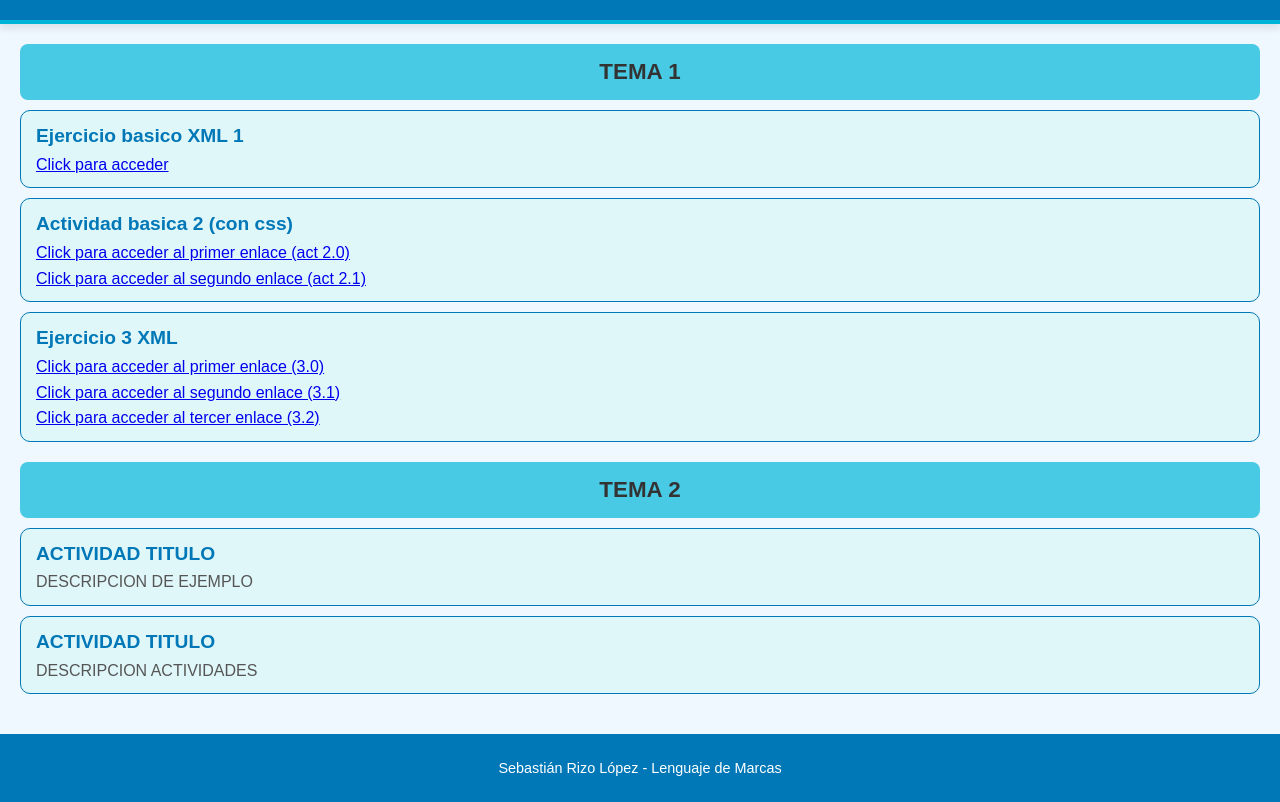
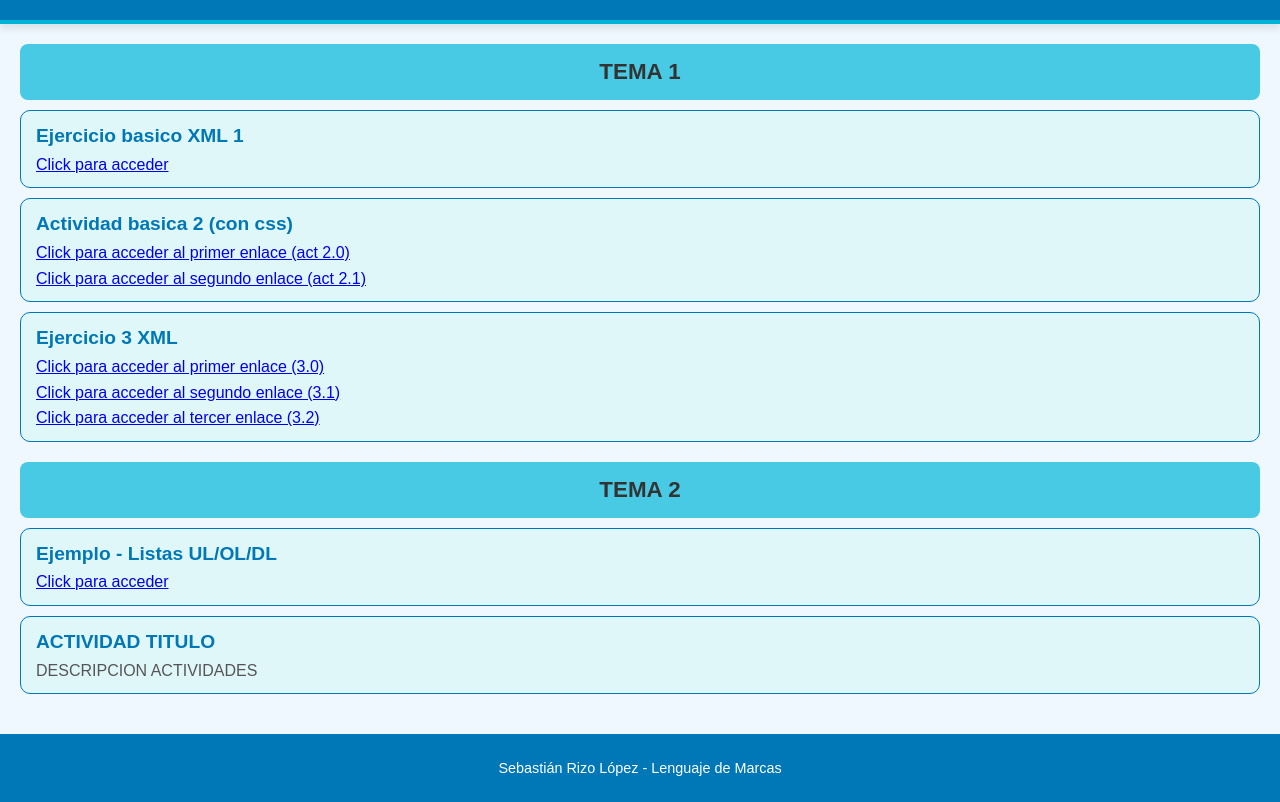
Before and after one commit to RLSebastian/HTML, a plain HTML site: page index.html in a window 1280 px wide. Shown: the part 104-906 px from the top of the page. Drawn offline with Linux system fonts and the light colour scheme.

Commit message:
Update index.html

```diff
--- a/index.html
+++ b/index.html
@@ -97,8 +97,8 @@
         <section id="tema2" class="tema">
             <h2>TEMA 2</h2>
             <div class="actividad">
-                <h3>ACTIVIDAD TITULO</h3>
-                <p>DESCRIPCION DE EJEMPLO</p>
+                <h3>Ejemplo - Listas UL/OL/DL</h3>
+                <p><a href="Tema 2/EJEMPLO LISTAS/EJEMPLO LISTAS - HTML UL/EJEMPLO LISTAS - HTML ULOLDL.html">Click para acceder</a></p>
             </div>
             <div class="actividad">
                 <h3>ACTIVIDAD TITULO</h3>
```
